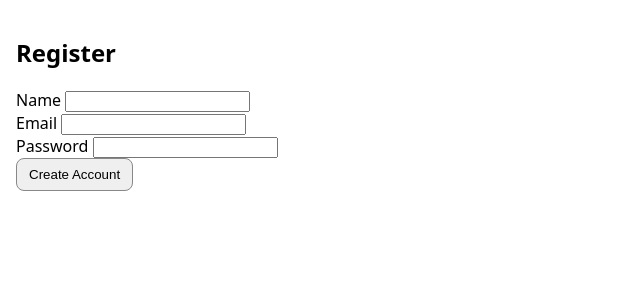
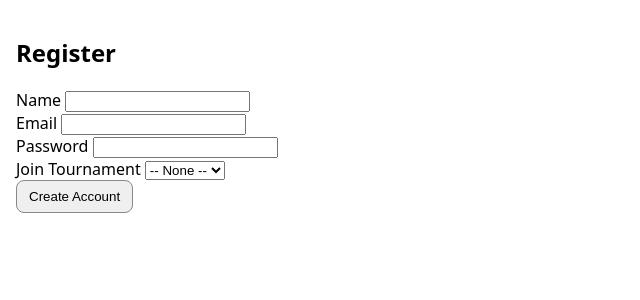
Before and after one commit to orwiad10/walter, a Flask app: page /register in a window 1280 px wide. Shown: the part 110-410 px from the top of the page, without its empty margins (0-640 px from the left). Run offline with Flask 3, Linux system fonts and the light colour scheme; data that the repository does not hold is empty.

Commit message:
Allow tournament selection during registration

```diff
--- a/app/app.py
+++ b/app/app.py
@@ -57,7 +57,8 @@ def create_app():
 
     @app.route('/register', methods=['GET','POST'])
     def register():
-        from .models import User
+        from .models import User, Tournament, TournamentPlayer
+        tournaments = db.session.query(Tournament).order_by(Tournament.created_at.desc()).all()
         if request.method == 'POST':
             email = request.form['email'].strip().lower()
             name = request.form['name'].strip()
@@ -69,9 +70,14 @@ def create_app():
             u.set_password(password)
             db.session.add(u)
             db.session.commit()
+            tournament_id = request.form.get('tournament_id')
+            if tournament_id:
+                tp = TournamentPlayer(tournament_id=int(tournament_id), user_id=u.id)
+                db.session.add(tp)
+                db.session.commit()
             flash("Registered. Please login.", "success")
             return redirect(url_for('login'))
-        return render_template('register.html')
+        return render_template('register.html', tournaments=tournaments)
 
     @app.route('/login', methods=['GET','POST'])
     def login():
@@ -114,6 +120,8 @@ def create_app():
     @app.route('/admin/register-player', methods=['GET', 'POST'])
     def admin_register_player():
         require_admin()
+        from .models import User, Tournament, TournamentPlayer
+        tournaments = db.session.query(Tournament).order_by(Tournament.created_at.desc()).all()
         if request.method == 'POST':
             email = request.form['email'].strip().lower()
             name = request.form['name'].strip()
@@ -125,9 +133,14 @@ def create_app():
                 u.set_password(password)
                 db.session.add(u)
                 db.session.commit()
+                tournament_id = request.form.get('tournament_id')
+                if tournament_id:
+                    tp = TournamentPlayer(tournament_id=int(tournament_id), user_id=u.id)
+                    db.session.add(tp)
+                    db.session.commit()
                 flash("Player registered.", "success")
                 return redirect(url_for('admin_register_player'))
-        return render_template('admin/register_player.html')
+        return render_template('admin/register_player.html', tournaments=tournaments)
 
     @app.route('/admin/tournaments/<int:tid>/delete', methods=['POST'])
     def delete_tournament(tid):
--- a/app/templates/register.html
+++ b/app/templates/register.html
@@ -5,6 +5,14 @@
   <label>Name <input name="name" required></label><br>
   <label>Email <input name="email" type="email" required></label><br>
   <label>Password <input name="password" type="password" required></label><br>
+  <label>Join Tournament
+    <select name="tournament_id">
+      <option value="">-- None --</option>
+      {% for t in tournaments %}
+        <option value="{{t.id}}">{{t.name}}</option>
+      {% endfor %}
+    </select>
+  </label><br>
   <button class="btn" type="submit">Create Account</button>
 </form>
 {% endblock %}
```
Also changed, not shown: app/templates/admin/register_player.html (+8 -0 lines).
